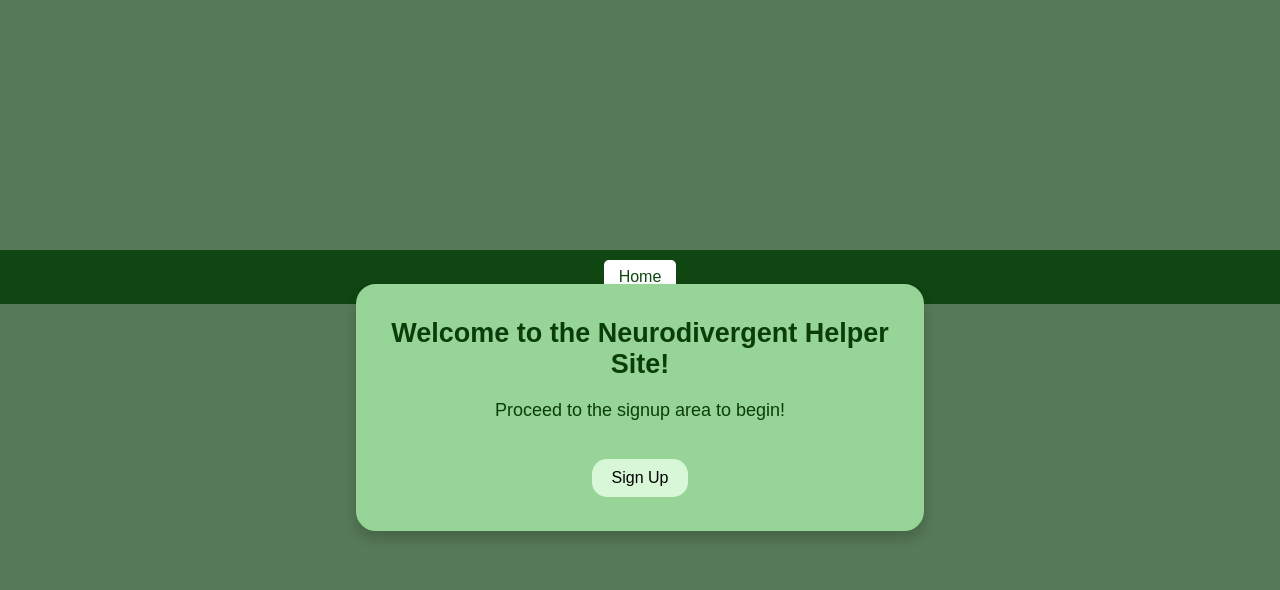
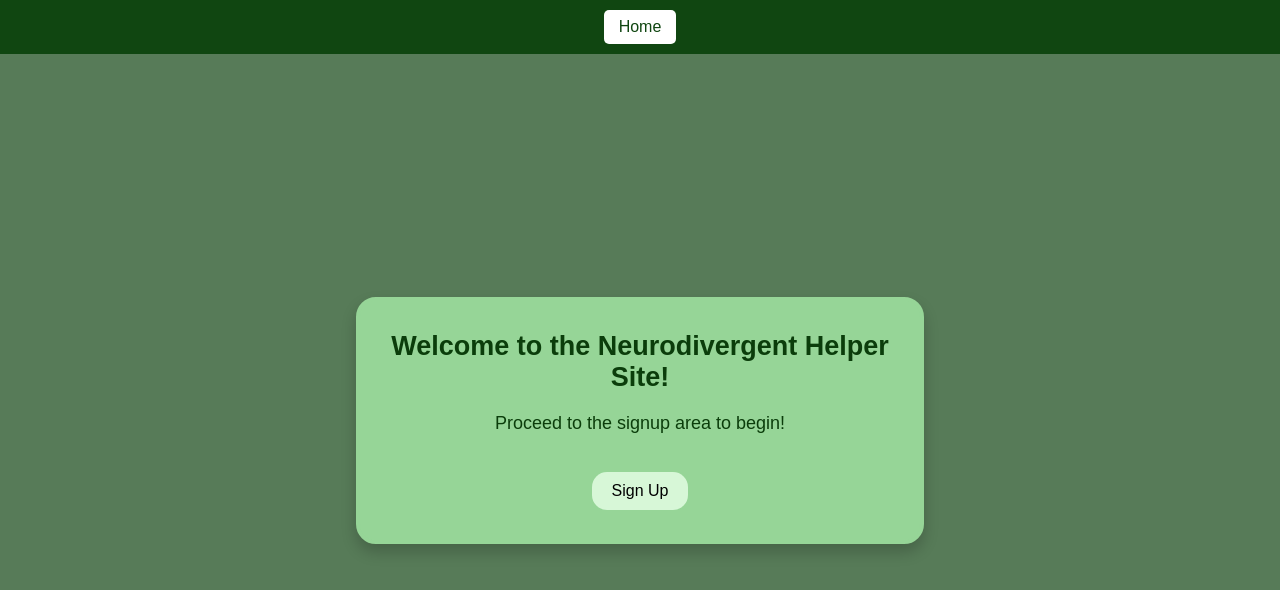
Before and after one commit to snappingThread/ADHD-ASSISTER, a plain HTML site: page index.html in a window 1280 px wide. Drawn offline with Linux system fonts and the light colour scheme.

Commit message:
Update index.html

```diff
--- a/index.html
+++ b/index.html
@@ -23,6 +23,10 @@
       background-color: #104611; /* Navigation bar background color */
       padding: 10px 0;
       text-align: center;
+      position: fixed;
+      top: 0;
+      left: 0;
+      z-index: 1000;
     }
 
     .navbar button {
@@ -52,6 +56,7 @@
       color: #0b3d0b;
       border: 4px solid #96d597;
       transform: translateY(-20px); /* Embossed look */
+      margin-top: 80px; /* To ensure it doesn't overlap the navbar */
     }
 
     .box h2 {
```
